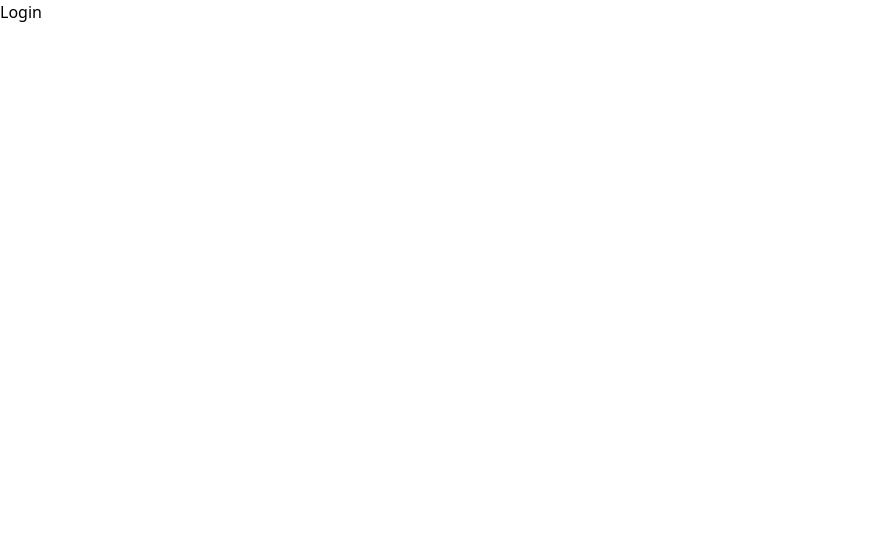
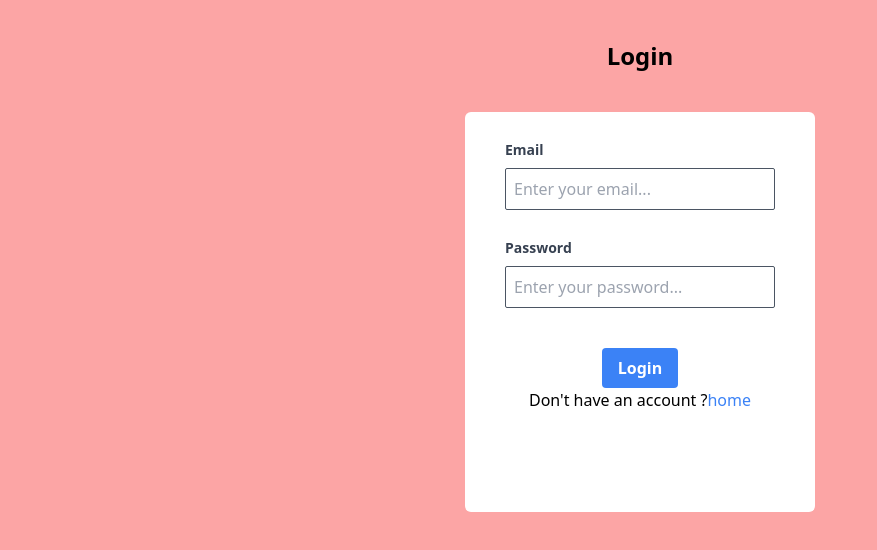
Before and after one commit to Vipashyanawagh/Auth-Project, a React (Create React App) app: page /login in a window 1280 px wide. Shown: the top 550 px of the page, without its empty margins (0-877 px from the left). Built offline with nearby package versions, Linux system fonts and the light colour scheme.

Commit message:
Add Login page

```diff
--- a/src/pages/Login.js
+++ b/src/pages/Login.js
@@ -1,9 +1,120 @@
-import React from 'react'
+import React, { useState } from 'react'
+import { Link ,useNavigate } from "react-router-dom";
+import { ToastContainer } from "react-toastify";
+import { handleError , handleSuccess  } from "../utils";
+
 
 function Login() {
-  return (
-    <div>Login</div>
-  )
+
+    const [loginInfo, setLoginInfo] = useState({
+        email: "",
+        password: ""
+    })
+
+
+    const navigate = useNavigate();
+
+    const handleChange = (e) => {
+        const { name, value } = e.target;
+        console.log(name, value);
+
+        const copyLoginInfo = { ...loginInfo };
+        copyLoginInfo[name] = value;
+        setLoginInfo(copyLoginInfo);
+
+    }
+
+    const handleLogin= async (e) => {
+        e.preventDefault();
+        const { email, password } = loginInfo;
+        if (!email || !password) {
+            return handleError("All Fields are Required ")
+        }
+        try {
+
+            const url = "http://localhost:8080/auth/login";
+            const response = await fetch(url, {
+                method: "POST",
+                headers: {
+                    "Content-Type": "application/json"
+                },
+                body: JSON.stringify(loginInfo)
+
+            });
+            console.log("Status:", response.status);
+
+            const result = await response.json();
+            const { success, message , error} = result;
+            if(success){
+                handleSuccess(message);
+                setTimeout(() => {
+                  navigate("/home")
+                }, 1000)
+            } else if(error){
+                const details = error?.details[0].message;
+                handleError(details);
+            }else if(!success){
+                handleError(message);
+            }
+
+            console.log("Result:", result);
+        } catch (err) {
+            handleError(err);
+
+        }
+    }
+
+
+    return (
+        <div className="bg-red-300  h-screen  justify-center  ">
+            <div className="b-10  flex justify-center pt-10 ">
+                <h1 className="text-2xl font-bold ">Login </h1>
+            </div>
+            <div className="flex justify-center items-center  mt-10   ">
+                <div className=" w-[350px] h-[400px] bg-white b rounded-md  shadow-xl/20 t-20px flex justify-center ">
+                    <form onSubmit={handleLogin}>
+
+                        <div>
+                            <label htmlFor="email" className="block text-gray-700 text-sm font-bold mb-2 mt-7 ">Email</label>
+                            <input
+                                onChange={handleChange}
+                                type="email"
+                                name="email"
+                                className=" w-[270px] border border-gray-600 rounded-sm  p-2  "
+                                placeholder="Enter your email..."
+                                value={loginInfo.email}
+                            />
+                        </div>
+
+                        <div>
+                            <label htmlFor="password" className="block text-gray-700 text-sm font-bold mb-2 mt-7 ">Password</label>
+                            <input
+                                onChange={handleChange}
+                                type="password"
+                                name="password"
+                                className=" w-[270px] border border-gray-600 rounded-sm  p-2  "
+                                placeholder="Enter your password..."
+                                value={loginInfo.password}
+                            />
+                        </div>
+                        <div className=" flex justify-center mt-10 ">
+                            <button className="bg-blue-500 hover:bg-blue-700 text-white font-bold py-2 px-4 rounded">
+                               Login
+                            </button>
+                        </div>
+                        <div className=" flex justify-center ">
+                            <span> Don't have an account ?
+                                <Link to="/login" className="text-blue-500 hover:text-blue-700">
+                                   home
+                                </Link>
+                            </span>
+                        </div>
+                    </form>
+                    <ToastContainer />
+                </div>
+            </div>
+        </div>
+    )
 }
 
 export default Login
```
